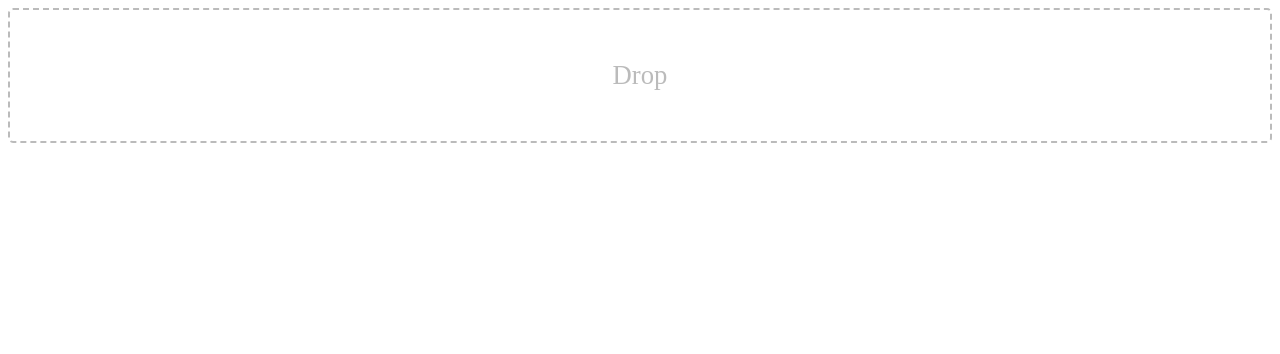
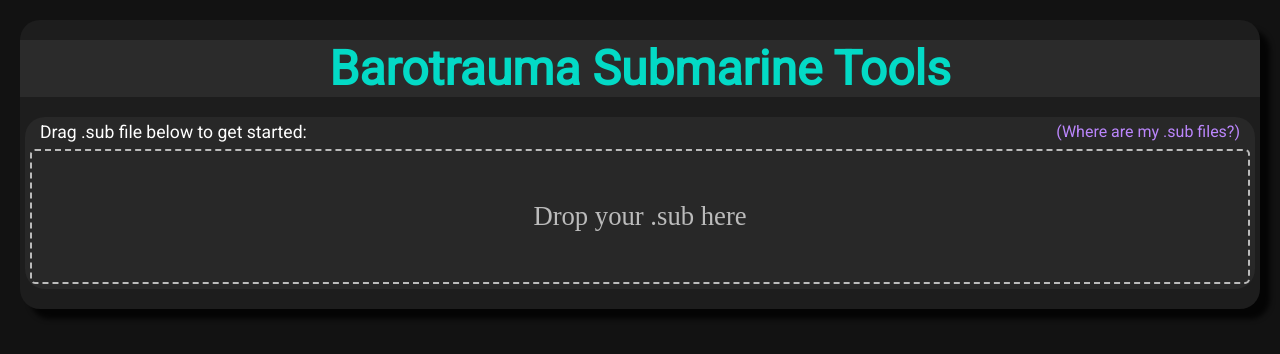
Before and after one commit to ignis05/baro-sub-tools, a website: page docs/index.html in a window 1280 px wide. Drawn offline with Linux system fonts and the light colour scheme.

Commit message:
Added some css

```diff
--- a/docs/index.html
+++ b/docs/index.html
@@ -2,12 +2,29 @@
 <html lang="en">
 	<head>
 		<meta charset="UTF-8" />
-		<title>Document</title>
+		<title>Barotrauma Submarine Tools</title>
 
+		<meta name="description" content="Some useful submarine editing tools for Barotrauma." />
+		<meta name="author" content="ignis05" />
+
+		<link rel="preconnect" href="https://fonts.gstatic.com" crossorigin/>
+		<link href="https://fonts.googleapis.com/css2?family=Roboto&display=swap" rel="stylesheet" />
+
+		<link rel="icon" href="./favicon.ico" type="image/x-icon" />
 		<link rel="stylesheet" href="./main.css" />
 	</head>
 	<body>
-		<div id="drop">Drop</div>
+		<div id="root">
+			<div id="header">
+				<h1>Barotrauma Submarine Tools</h1>
+			</div>
+			<div id="dropWrapper">
+				<div class="above">
+					<div class="desc">Drag .sub file below to get started:</div>
+					<div id="fileLocHelp">(Where are my .sub files?)</div>
+				</div>
+				<div id="drop">Drop your .sub here</div>
+			</div>
 			<div id="tools" hidden="true">
 				<div id="loadedInfo">
 					<div class="title">Currently Loaded Submarine:</div>
@@ -23,6 +40,7 @@
 					</div>
 				</div>
 			</div>
+		</div>
 		<script src="./bundle.js"></script>
 	</body>
 </html>
--- a/docs/main.css
+++ b/docs/main.css
@@ -1,3 +1,57 @@
+body {
+	margin: 0;
+	padding: 0;
+	color: white;
+	background: #121212;
+
+	font-family: 'Roboto', sans-serif;
+}
+
+#root {
+	background: #ffffff0c;
+	border-radius: 20px;
+	margin: 20px 20px;
+	padding: 20px 0;
+	box-shadow: 10px 10px 5px 0px rgba(0, 0, 0, 0.75);
+	display: flex;
+	flex-direction: column;
+}
+
+#header {
+	background: #ffffff10;
+	margin-bottom: 20px;
+}
+
+#header h1 {
+	margin: 0;
+	font-size: 48px;
+	text-align: center;
+	color: #03dac6;
+}
+
+#dropWrapper {
+	background: #ffffff0c;
+	border-radius: 20px;
+	padding: 5px;
+	margin: 0 5px;
+}
+
+#dropWrapper .above {
+	display: flex;
+	justify-content: space-between;
+	padding: 0 10px;
+	margin-bottom: 7px;
+}
+
+#dropWrapper .desc {
+	font-size: 1.1em;
+}
+
+#dropWrapper #fileLocHelp {
+	color: #bb86fc;
+	cursor: pointer;
+}
+
 #drop {
 	border: 2px dashed #bbb;
 	-moz-border-radius: 5px;
```
Also changed, not shown: docs/favicon.ico (added). Lines whose indentation alone changed are shown as unchanged.
